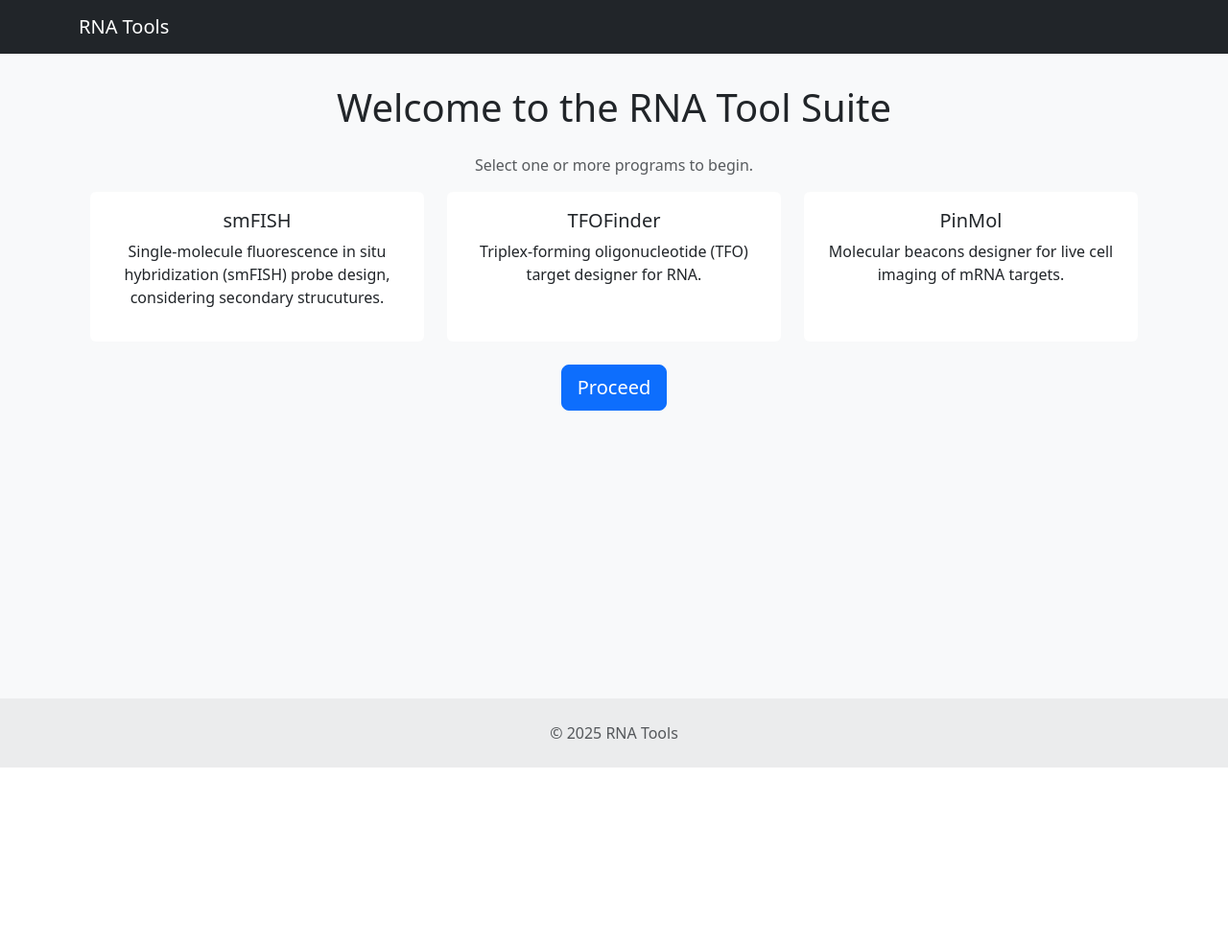
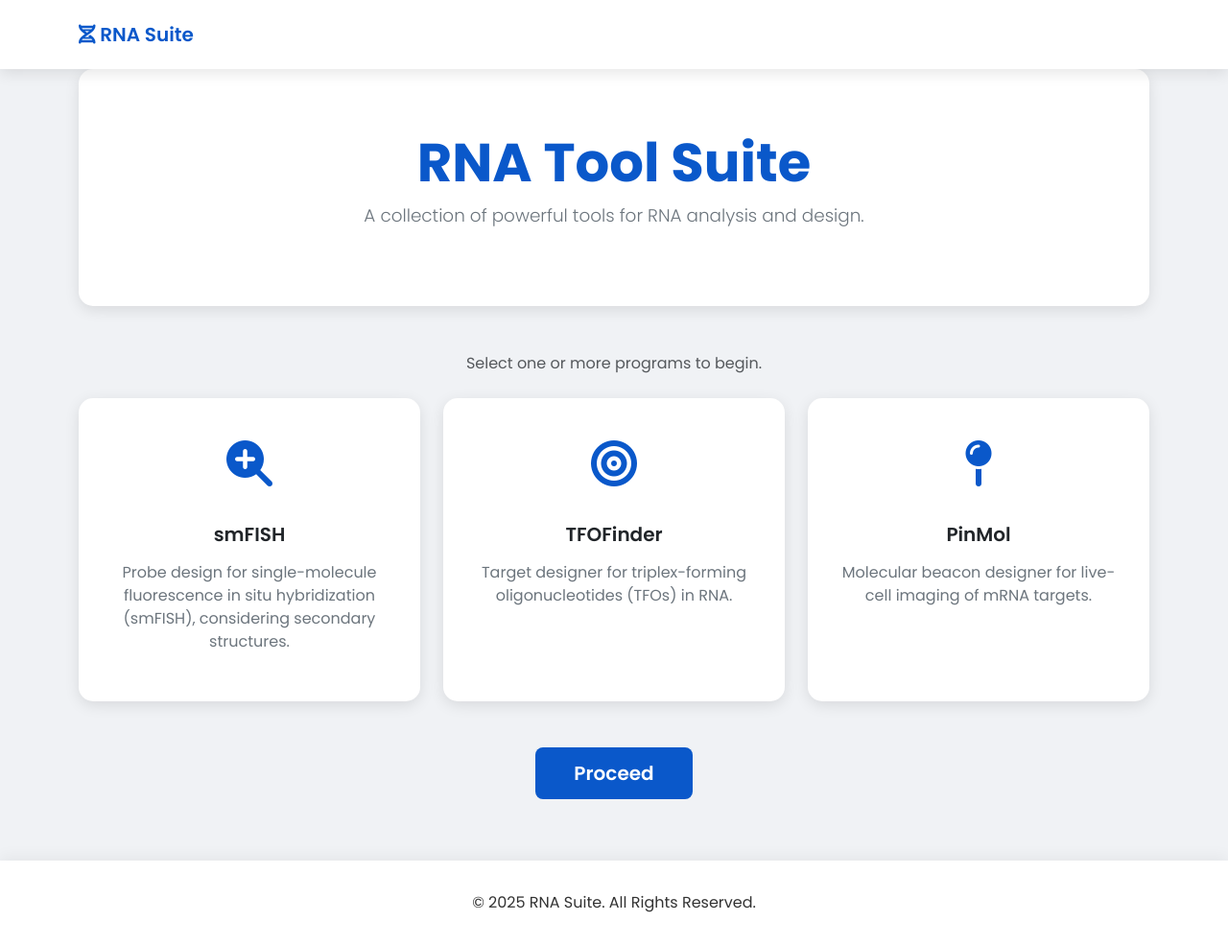
Before and after one commit to Catrina-Lab/RNAProbes, a Flask app: page / in a window 1280 px wide. Shown: the whole page at 96% size. Before the commit the page ends 800 px from the top, so only its background shows below. Run offline with Flask 3, Linux system fonts and the light colour scheme; parts of the project's set-up code (start-up, migrations or seed data) failed here and were passed over.

Commit message:
microcommit

```diff
--- /dev/null
+++ b/static/style.css
@@ -0,0 +1,129 @@
+
+@import url('https://fonts.googleapis.com/css2?family=Poppins:wght@300;400;600;700&display=swap');
+
+:root {
+  --primary-color: #0a58ca;
+  --secondary-color: #6c757d;
+  --background-color: #f0f2f5;
+  --text-color: #333;
+  --card-background: #ffffff;
+  --card-shadow: 0 4px 15px rgba(0, 0, 0, 0.1);
+  --card-hover-shadow: 0 6px 20px rgba(0, 0, 0, 0.15);
+}
+
+body {
+  background-color: var(--background-color);
+  color: var(--text-color);
+  font-family: 'Poppins', sans-serif;
+  display: flex;
+  flex-direction: column;
+  min-height: 100vh;
+}
+
+.content-wrapper {
+  flex: 1;
+}
+
+.navbar {
+  background-color: var(--card-background) !important;
+  box-shadow: var(--card-shadow);
+  padding: 1rem 0;
+}
+
+.navbar-brand {
+  font-weight: 600;
+  color: var(--primary-color) !important;
+}
+
+.footer {
+  background-color: var(--card-background);
+  padding: 2rem 0;
+  margin-top: 4rem;
+  box-shadow: 0 -4px 15px rgba(0, 0, 0, 0.05);
+}
+
+.hero-section {
+  text-align: center;
+  padding: 4rem 0;
+  background-color: var(--card-background);
+  border-radius: 15px;
+  margin-bottom: 3rem;
+  box-shadow: var(--card-shadow);
+}
+
+.hero-section h1 {
+  font-weight: 700;
+  color: var(--primary-color);
+}
+
+.hero-section p {
+  font-size: 1.15rem;
+  color: var(--secondary-color);
+}
+
+.program-card {
+  background-color: var(--card-background);
+  border: 2px solid transparent;
+  border-radius: 15px;
+  padding: 2rem;
+  text-align: center;
+  cursor: pointer;
+  transition: all 0.3s ease;
+  box-shadow: var(--card-shadow);
+  height: 100%;
+  position: relative;
+  overflow: hidden;
+}
+
+.program-card:hover {
+  transform: translateY(-5px);
+  box-shadow: var(--card-hover-shadow);
+}
+
+.program-card.selected {
+  border-color: var(--primary-color);
+  box-shadow: 0 0 20px rgba(10, 88, 202, 0.3);
+}
+
+.program-card .card-icon {
+  font-size: 3rem;
+  color: var(--primary-color);
+  margin-bottom: 1.5rem;
+  transition: all 0.3s ease;
+}
+
+.program-card:hover .card-icon {
+  transform: scale(1.1);
+}
+
+.program-card .card-title {
+  font-weight: 600;
+  margin-bottom: 1rem;
+}
+
+.program-card .card-text {
+  color: var(--secondary-color);
+}
+
+.program-card .form-check-input {
+  display: none;
+}
+
+.proceed-btn {
+  background-color: var(--primary-color);
+  border: none;
+  font-weight: 600;
+  padding: 0.75rem 2.5rem;
+  transition: all 0.3s ease;
+}
+
+.proceed-btn:hover {
+  background-color: #084da3;
+  transform: translateY(-3px);
+}
+
+.warning-text {
+  color: #dc3545 !important;
+  font-weight: bold;
+  transition: all 0.3s ease;
+}
--- a/templates/base.html
+++ b/templates/base.html
@@ -6,26 +6,17 @@
     <meta name="viewport" content="width=device-width, initial-scale=1">
     <title>RNA Tools</title>
     <link href="https://cdn.jsdelivr.net/npm/bootstrap@5.3.0/dist/css/bootstrap.min.css" rel="stylesheet">
-    <style>
-      body {
-        background-color: #f8f9fa;
-        display: flex;
-        flex-direction: column;
-        min-height: 100vh;
-      }
-      .navbar {
-        margin-bottom: 2rem;
-      }
-      .content-wrapper {
-        flex: 1;
-      }
-    </style>
+    <link rel="stylesheet" href="{{ url_for('static', filename='style.css') }}">
+    <link rel="stylesheet" href="https://cdnjs.cloudflare.com/ajax/libs/font-awesome/6.4.0/css/all.min.css">
   {% block head_content %}{% endblock %}
   </head>
   <body>
-    <nav class="navbar navbar-expand-lg navbar-dark bg-dark">
+    <nav class="navbar navbar-expand-lg">
       <div class="container">
-        <a class="navbar-brand" href="/">RNA Tools</a>
+        <a class="navbar-brand" href="/">
+          <i class="fas fa-dna"></i>
+          RNA Suite
+        </a>
       </div>
     </nav>
 
@@ -33,9 +24,9 @@
     {% block content %}{% endblock %}
     </div>
 
-    <footer class="text-center text-lg-start bg-light text-muted mt-5">
-      <div class="text-center p-4" style="background-color: rgba(0, 0, 0, 0.05);">
-        © 2025 RNA Tools
+    <footer class="footer">
+      <div class="container text-center">
+        <p class="mb-0">&copy; 2025 RNA Suite. All Rights Reserved.</p>
       </div>
     </footer>
 
--- a/templates/index.html
+++ b/templates/index.html
@@ -1,98 +1,69 @@
 {% extends 'base.html' %}
 
-{% block head_content %}
-  <style>
-    .program-card {
-      cursor: pointer;
-      border: 2px solid transparent;
-      transition: border-color 0.2s ease-in-out, box-shadow 0.2s ease-in-out;
-      height: 100%;
-    }
-    .program-card:has(input[type="checkbox"]:checked) {
-      border-color: #0d6efd;
-      box-shadow: 0 0 10px rgba(13, 110, 253, 0.5);
-    }
-    .program-card .form-check-input {
-      position: absolute;
-      top: 10px;
-      right: 10px;
-    }
-    .warning-text {
-      color: #ea1212 !important;
-      font-weight: bold;
-    }
-  </style>
-{% endblock %}
+{% block content %}
+  <div class="hero-section">
+    <h1 class="display-4">RNA Tool Suite</h1>
+    <p class="lead">A collection of powerful tools for RNA analysis and design.</p>
+  </div>
 
-{% block content %}
-  <div class="container">
-    <h1 class="text-center mb-4">Welcome to the RNA Tool Suite</h1>
-    <p class="text-center text-muted" id="program-select-label">Select one or more programs to begin.</p>
+  <p class="text-center text-muted mb-4" id="program-select-label">Select one or more programs to begin.</p>
+
   <form action="/form" method="post" id="program-form">
     <div class="row">
-        <div class="col-md-4">
-          <div class="card text-center program-card" data-program="sm-fish">
-            <div class="card-body">
+      <div class="col-md-4 mb-4">
+        <div class="card program-card" data-program="smFISH">
+          <div class="card-icon"><i class="fas fa-search-plus"></i></div>
           <h5 class="card-title">smFISH</h5>
-              <p class="card-text">Single-molecule fluorescence in situ hybridization (smFISH) probe design, considering secondary strucutures.</p>
-              <input type="checkbox" name="programs" value="smFISH" class="form-check-input d-none">
+          <p class="card-text">Probe design for single-molecule fluorescence in situ hybridization (smFISH), considering secondary structures.</p>
+          <input type="checkbox" name="programs" value="smFISH" class="form-check-input">
         </div>
       </div>
-        </div>
-        <div class="col-md-4">
-          <div class="card text-center program-card" data-program="tfofinder">
-            <div class="card-body">
+      <div class="col-md-4 mb-4">
+        <div class="card program-card" data-program="TFOFinder">
+          <div class="card-icon"><i class="fas fa-bullseye"></i></div>
           <h5 class="card-title">TFOFinder</h5>
-              <p class="card-text">Triplex-forming oligonucleotide (TFO) target designer for RNA.</p>
-              <input type="checkbox" name="programs" value="TFOFinder" class="form-check-input d-none">
+          <p class="card-text">Target designer for triplex-forming oligonucleotides (TFOs) in RNA.</p>
+          <input type="checkbox" name="programs" value="TFOFinder" class="form-check-input">
         </div>
       </div>
-        </div>
-        <div class="col-md-4">
-          <div class="card text-center program-card" data-program="pinmol">
-            <div class="card-body">
+      <div class="col-md-4 mb-4">
+        <div class="card program-card" data-program="PinMol">
+          <div class="card-icon"><i class="fas fa-map-pin"></i></div>
           <h5 class="card-title">PinMol</h5>
-              <p class="card-text">Molecular beacons designer for live cell imaging of mRNA targets.</p>
-              <input type="checkbox" name="programs" value="PinMol" class="form-check-input d-none">
-            </div>
+          <p class="card-text">Molecular beacon designer for live-cell imaging of mRNA targets.</p>
+          <input type="checkbox" name="programs" value="PinMol" class="form-check-input">
         </div>
       </div>
     </div>
     <div class="text-center mt-4">
-          <button type="submit" class="btn btn-primary btn-lg">Proceed</button>
+        <button type="submit" class="btn btn-primary btn-lg proceed-btn">Proceed</button>
     </div>
   </form>
-  </div>
-
 {% endblock %}
 
 {% block scripts %}
-  <script id="functions">
-    function makeRed(id, remove = false){
-      if(remove) document.getElementById(id).classList.remove("warning-text");
-      else document.getElementById(id).classList.add("warning-text");
-    }
+<script>
+  document.addEventListener('DOMContentLoaded', () => {
+    const form = document.getElementById('program-form');
+    const programCards = form.querySelectorAll('.program-card');
+    const selectLabel = document.getElementById('program-select-label');
 
-    function clickCard(programCard){
-      const checkbox = programCard.querySelector('input[type="checkbox"]'); //click the invisible checkbox
+    programCards.forEach(card => {
+      card.addEventListener('click', () => {
+        const checkbox = card.querySelector('input[type="checkbox"]');
         checkbox.checked = !checkbox.checked;
-      if(checkbox.checked) makeRed('program-select-label', true); //make it not red
-    }
-  </script>
-  <script>
-    const form = document.querySelector('#program-form');
-    form.addEventListener('click', e => {
-      let clickedElement;
-      if(clickedElement = e.target.closest(".program-card")){ //if you clicked a program-card (works with dynamic elements)
-        clickCard(clickedElement);
+        card.classList.toggle('selected', checkbox.checked);
+        selectLabel.classList.remove('warning-text');
+      });
+    });
+
+    form.addEventListener('submit', e => {
+      const selectedPrograms = form.querySelectorAll('input[type="checkbox"]:checked');
+      if (selectedPrograms.length === 0) {
+        e.preventDefault();
+        selectLabel.classList.add('warning-text');
       }
     });
-    form.addEventListener('submit', e=>{
-      data = new FormData(form)
-      if(!data.get('programs')){
-        e.preventDefault();
-        makeRed('program-select-label');
-      }
   });
 </script>
 {% endblock %}
```
Also changed, not shown: templates/request-completed.html (+8 -9 lines), templates/request-form.html (+54 -16 lines), templates/request-received.html (+11 -6 lines), templates/request.html (+50 -67 lines). Lines whose indentation alone changed are shown as unchanged.
